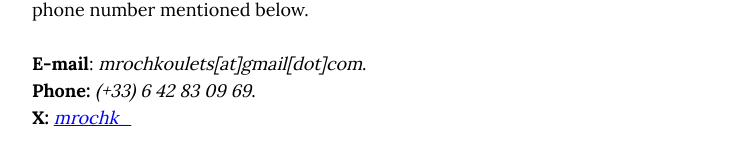
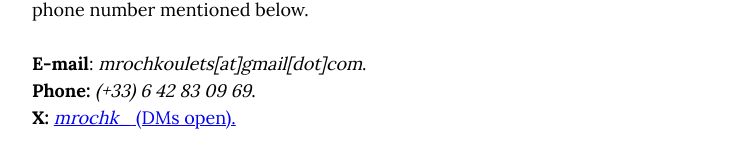
Before and after one commit to mrochk/mrochk.github.io, a Jekyll site: the page built from index.html, in a window 1280 px wide. Shown: the part 633-801 px from the top of the page, without its empty margins (268-1010 px from the left). Built offline with Jekyll 4.4.1, drawn with Linux system fonts in a browser that asks for light colours.

Commit message:
Dms Open.

```diff
--- a/_config.yml
+++ b/_config.yml
@@ -23,7 +23,7 @@
 resume_header_contact_info:     "(+33) 6 42 83 09 69 - mrochkoulets@gmail.com"
 display_header_contact_info:    "false"
 
-resume_header_intro: "<p>I am a twenty-one years old computer science masters student mainly interested in <b>Machine/Deep Learning</b>. I am currently studying at <b>KU Leuven</b> in Belgium. If you would like to know more about me, feel free to take a look at my <a href=\"./resume.pdf\">resume</a> and <a href=\"https://github.com/mrochk\">Github</a> profile (no LinkedIn sorry).<br><br>Click <a href=\"./projects.html\">here</a> to see a non-exhaustive list of projects I've been working on.<br><br>I am always interested and looking for new challenges and opportunities. If you would like to contact me, do not hesitate to use my personal email address or phone number mentioned below.<br><br><b>E-mail</b>: <i>mrochkoulets[at]gmail[dot]com</i>.<br><b>Phone:</b> <i>(+33) 6 42  83 09 69</i>.<br><b>X:</b> <a href=\"https://x.com/mrochk_\"><i>mrochk_</i></a></p>"
+resume_header_intro: "<p>I am a twenty-one years old computer science masters student mainly interested in <b>Machine/Deep Learning</b>. I am currently studying at <b>KU Leuven</b> in Belgium. If you would like to know more about me, feel free to take a look at my <a href=\"./resume.pdf\">resume</a> and <a href=\"https://github.com/mrochk\">Github</a> profile (no LinkedIn sorry).<br><br>Click <a href=\"./projects.html\">here</a> to see a non-exhaustive list of projects I've been working on.<br><br>I am always interested and looking for new challenges and opportunities. If you would like to contact me, do not hesitate to use my personal email address or phone number mentioned below.<br><br><b>E-mail</b>: <i>mrochkoulets[at]gmail[dot]com</i>.<br><b>Phone:</b> <i>(+33) 6 42  83 09 69</i>.<br><b>X:</b> <a href=\"https://x.com/mrochk_\"><i>mrochk_</i> (DMs open).</a></p>"
 
 # use "yes" to display the email contact button,
 # "no" to display an "I'm not looking for work" message,
```
